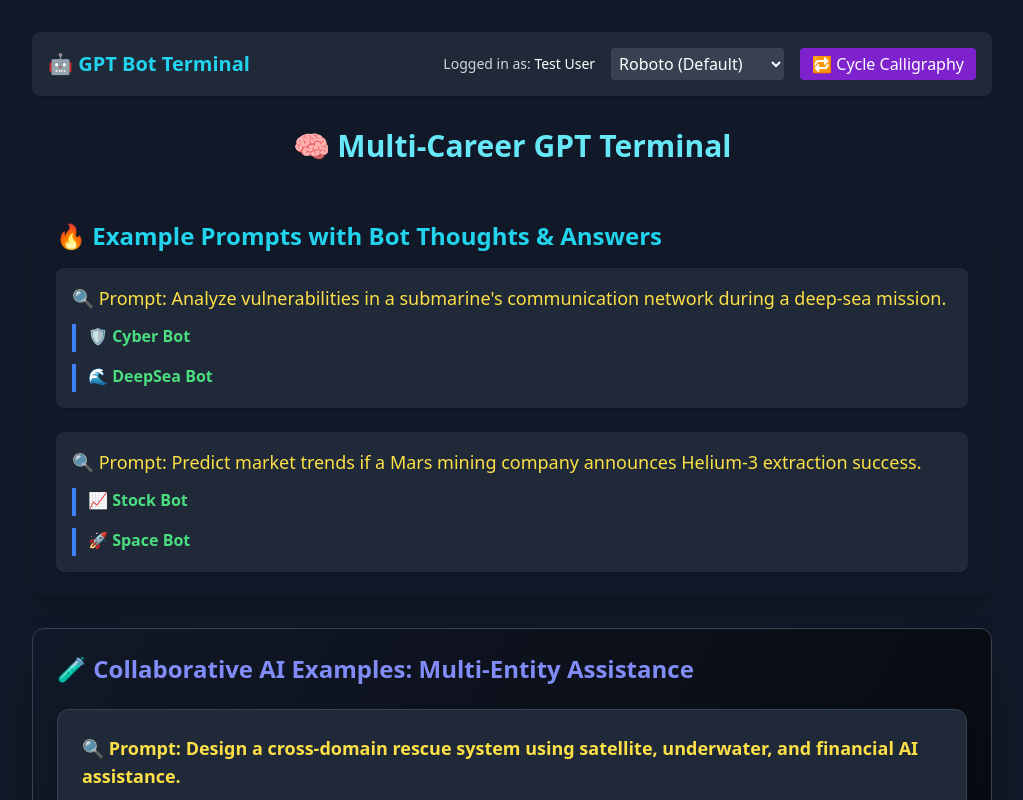
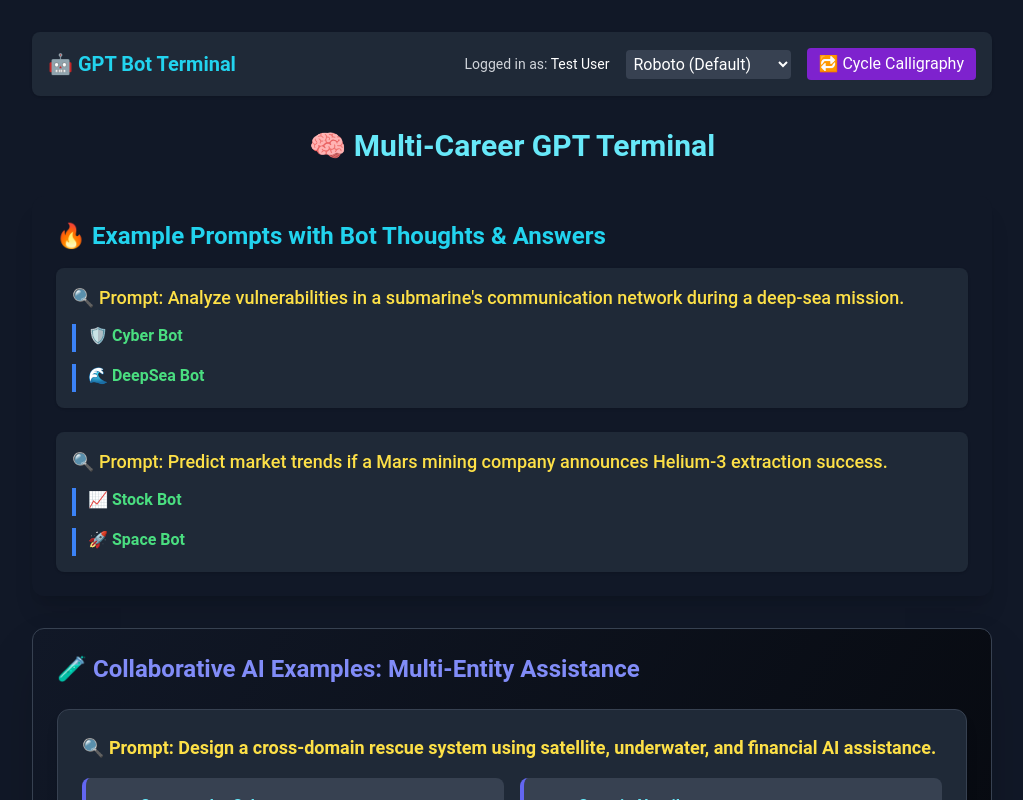
Before and after one commit to krishramoju2/ai-is-colab-2.0, a Next.js app: page / in a window 1280 px wide. Shown: the top 800 px of the page, without its empty margins (128-1151 px from the left). Built offline with nearby package versions, Linux system fonts and the light colour scheme.

Commit message:
Update tailwind.config.ts

```diff
--- a/tailwind.config.ts
+++ b/tailwind.config.ts
@@ -1,14 +1,19 @@
 // tailwind.config.js
 module.exports = {
-  content: ['./app/**/*.{ts,tsx}', './components/**/*.{ts,tsx}'],
+  content: ['./app/**/*.{js,ts,jsx,tsx}', './components/**/*.{js,ts,jsx,tsx}'],
   theme: {
     extend: {
       fontFamily: {
+        roboto: ['Roboto', 'sans-serif'],
         calligraphy1: ['"Great Vibes"', 'cursive'],
         calligraphy2: ['"Dancing Script"', 'cursive'],
         calligraphy3: ['"Satisfy"', 'cursive'],
         calligraphy4: ['"Allura"', 'cursive'],
         calligraphy5: ['"Pacifico"', 'cursive'],
+        lobster: ['Lobster', 'cursive'],
+        sacramento: ['Sacramento', 'cursive'],
+        shadows: ['"Shadows Into Light"', 'cursive'],
+        calligraffitti: ['Calligraffitti', 'cursive'],
       },
     },
   },
```
